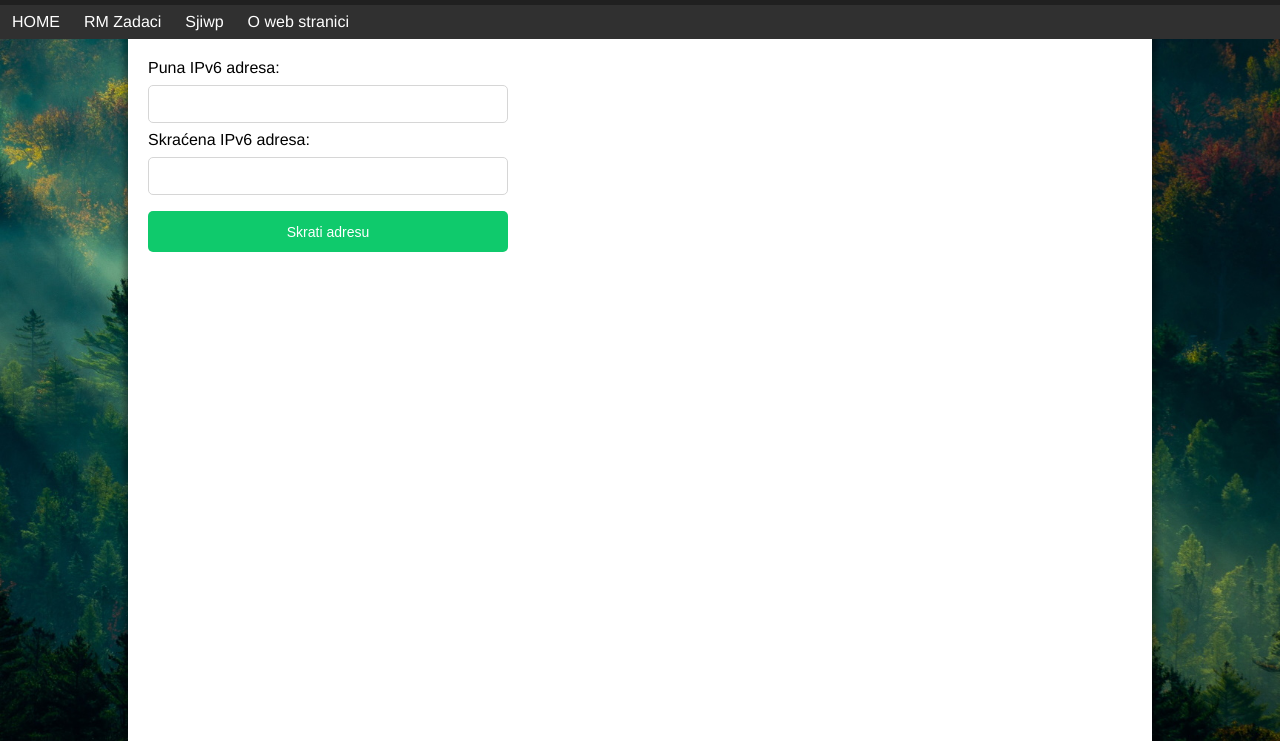
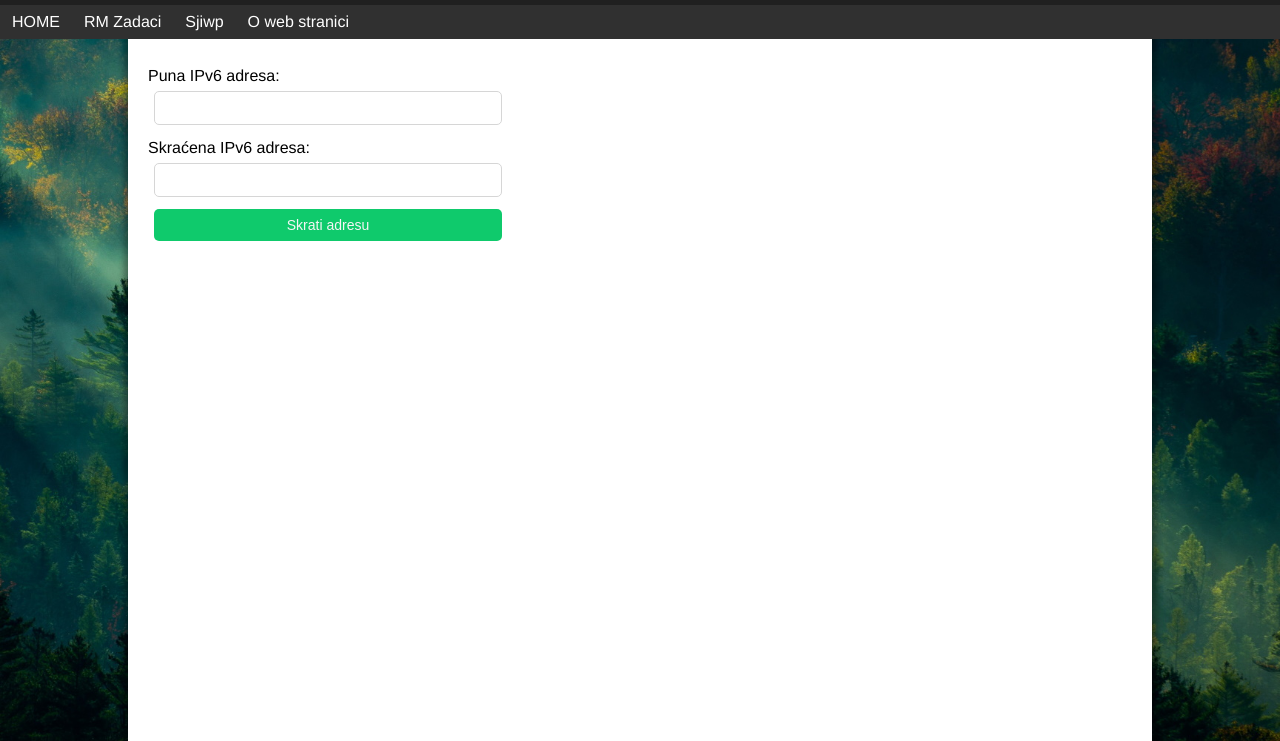
Before and after one commit to Karl255/Website, an Eleventy site: page source/rm-zadaci/8-ipv6-skracivanje.html in a window 1280 px wide. Shown: the part 59-800 px from the top of the page. Built offline with nearby package versions, Linux system fonts and the light colour scheme; Eleventy itself is replaced by a stand-in of ours; files that its build step writes are made by us from their sources.

Commit message:
Moved things to global style + added transitions

```diff
--- a/source/rm-zadaci/8-ipv6-skracivanje.html
+++ b/source/rm-zadaci/8-ipv6-skracivanje.html
@@ -17,5 +17,5 @@ eleventyNavigation:
   <input id="longAddress" type="text">
   <label for="shortAddress">Skraćena IPv6 adresa:</label>
   <input id="shortAddress" type="text">
-  <button onclick="shortenAddress()">Skrati adresu</button>
+  <button class="button" onclick="shortenAddress()">Skrati adresu</button>
 </article>
--- a/source/styles/global.css
+++ b/source/styles/global.css
@@ -2,6 +2,7 @@
 	box-sizing: border-box;
 }
 
+/* variables */
 :root {
 	--accent-dark: #159957;
 	--accent-light: #0FCA6C;
@@ -20,8 +21,10 @@ body {
 	height: 100%;
 	margin: 0px;
 	font-family: Helvetica, sans-serif;
+	font-size: 16px;
 }
 
+/* links */
 a {
 	color: var(--accent-dark);
 }
@@ -30,6 +33,7 @@ a:hover {
 	color: var(--accent-light);
 }
 
+/* inline code and code blocks */
 code {
 	font-size: 14px;
 	font-family: "JetBrains Mono", Consolas, monospace;
@@ -47,3 +51,39 @@ pre.code {
 	border-radius: 5px;
 	border: 1px solid #00000030
 }
+
+/* buttons */
+.button {
+	font-size: .875em;
+	color: whitesmoke;
+	background: var(--accent-light);
+	border: none;
+	border-radius: 5px;
+	margin: 6px;
+	padding: 8px 14px;
+	cursor: pointer;
+	transition: background .1s ease-out;
+}
+
+.button:hover,
+.button:focus {
+	background-color: var(--accent-dark);
+}
+
+/* text/input boxes */
+input[type="text"],
+input[tpye="number"] {
+	font-size: .875em;
+	margin: 6px;
+	padding: 8px 12px;
+	border: 1px solid #d6d6d6;
+	border-radius: 5px;
+	transition: border .1s ease-out;
+}
+
+input[type="text"]:focus,
+input[tpye="number"]:focus,
+input[type="text"]:hover,
+input[tpye="number"]:hover {
+	border-color: #a0a0a0;
+}
--- a/source/styles/rm-8-style.css
+++ b/source/styles/rm-8-style.css
@@ -1,29 +1,10 @@
-input[type="text"] {
-	font-size: 14px;
-	margin: 8px 0;
-	padding: 10px 16px;
-	border: 1px solid #d6d6d6;
-	border-radius: 5px;
-}
-
-article button {
-	color: white;
-	background-color: var(--accent-light);
-	cursor: pointer;
-	font-size: 14px;
-	margin: 8px 0;
-	padding: 12.5px 18px;
-	border: none;
-	border-radius: 5px;
-}
-
-article button:hover {
-	background-color: var(--accent-dark);
-}
-
 article.form {
 	margin: 12px;
 	display: flex;
 	flex-direction: column;
 	max-width: 360px;
 }
+
+label {
+	margin-top: .5em;
+}
```
Also changed, not shown: source/about.html (+1 -15 lines).
